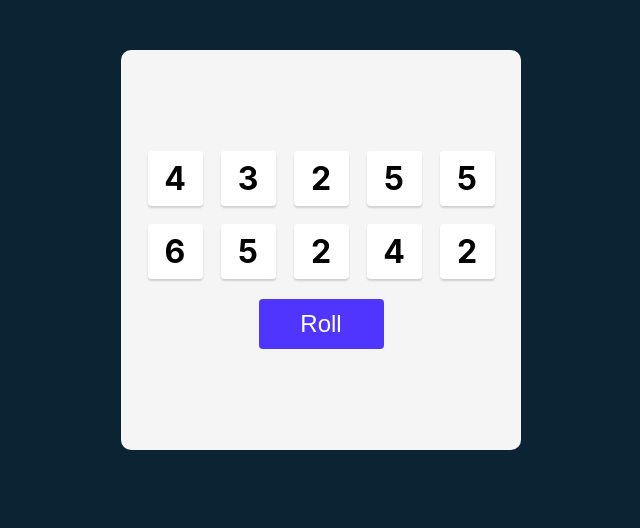
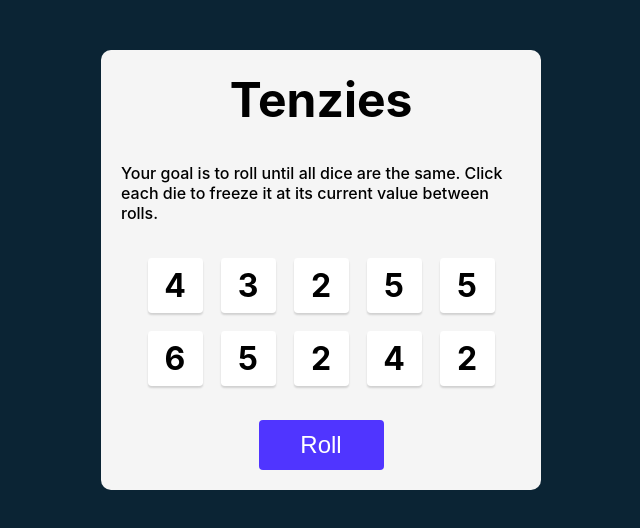
Before and after one commit to c-yip/tenzies, a React (Create React App) app: page / in a window 1280 px wide. Shown: the top 528 px of the page, without its empty margins (319-959 px from the left). Built offline with nearby package versions, Linux system fonts and the light colour scheme.

Commit message:
Add title and instructions.

```diff
--- a/src/App.css
+++ b/src/App.css
@@ -5,16 +5,21 @@
   justify-content: center;
 }
 
+h1, p {
+  margin: 0;
+  padding: 0;
+}
+
 main {
   background-color: #F5F5F5;
   height: 400px;
   width: 400px;
+  padding: 20px;
   border-radius: 10px;
   display: flex;
-  justify-content: center;
+  justify-content: space-between;
   align-items: center;
   flex-direction: column;
-  gap: 20px;
 }
 
 .dice-container {
@@ -57,3 +62,11 @@
 .roll-btn:active {
   box-shadow: inset 5px 5px 10px -3px rgba(0, 0, 0, 0.7);
 }
+
+.title {
+  font-size: 3rem;
+}
+
+.instructions {
+  font-weight: 500;
+}
--- a/src/App.js
+++ b/src/App.js
@@ -51,6 +51,8 @@
 
   return (
     <main>
+      <h1 className='title'>Tenzies</h1>
+      <p className='instructions'>Your goal is to roll until all dice are the same. Click each die to freeze it at its current value between rolls.</p>
       <div className="dice-container">
         {diceElements}
       </div>
```
